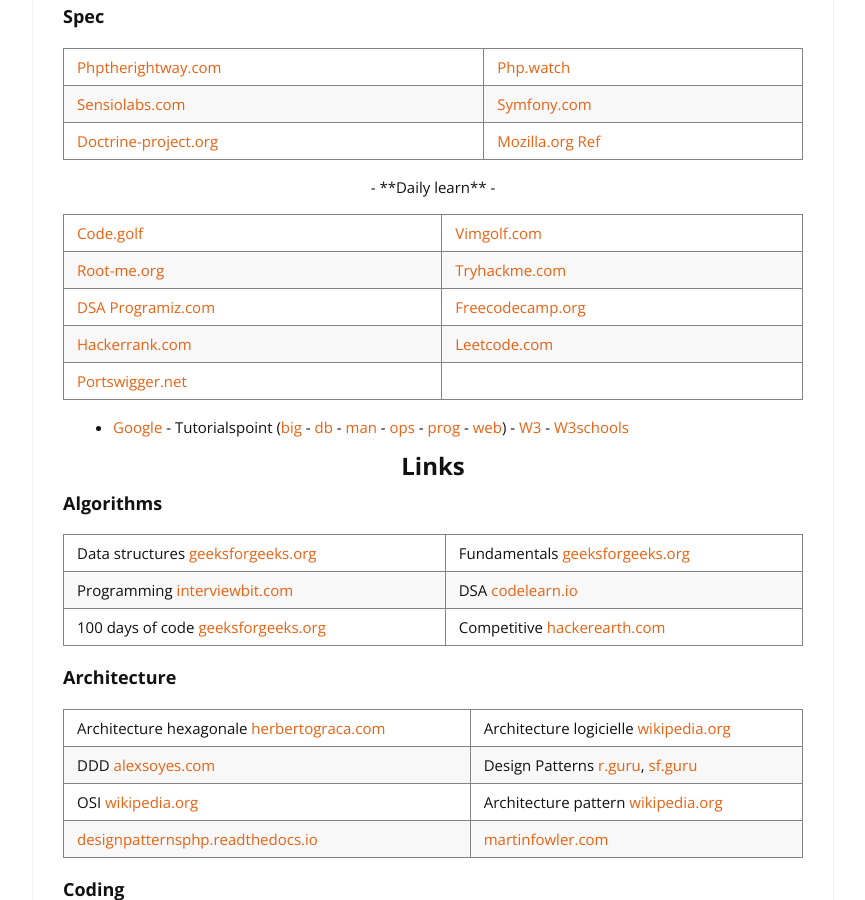
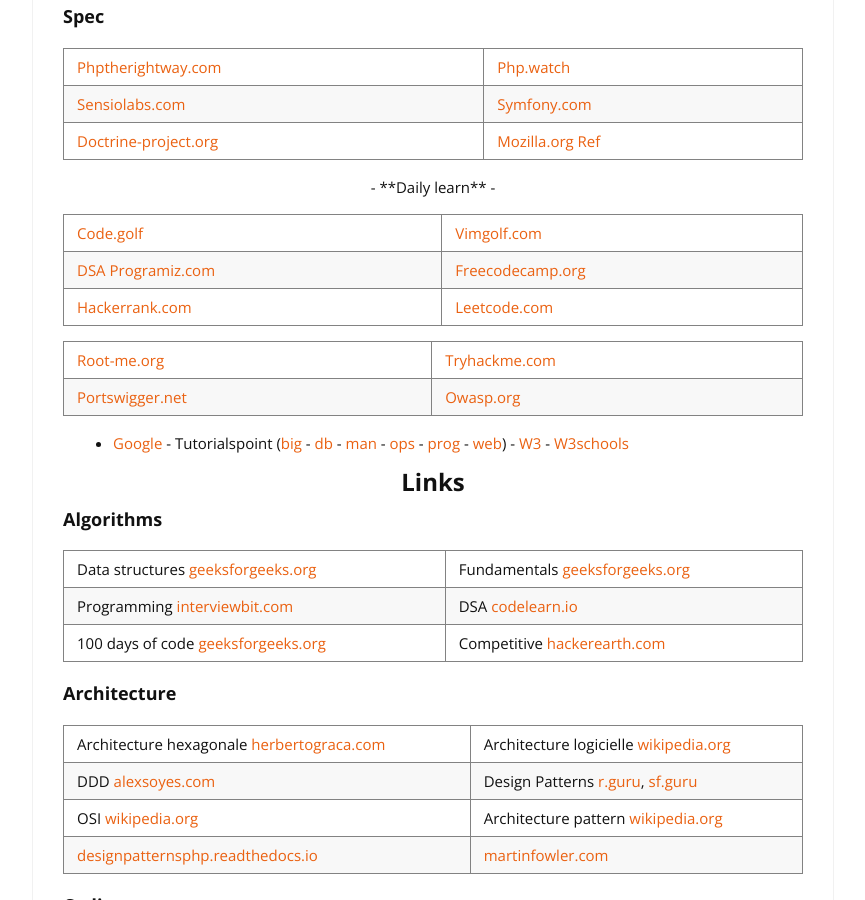
Before and after one commit to cylmat/cylmat.github.io, a Jekyll site: the page built from _pages/USEFUL.md, in a window 1280 px wide and 900 px high, scrolled down 557 px. Shown: the whole window, without its empty margins (207-1072 px from the left). Built offline with Jekyll 4.4.1, drawn with Linux system fonts in a browser that asks for light colours; nearby versions of some CDN libraries.

Commit message:
Update USEFUL.md

```diff
--- a/_pages/USEFUL.md
+++ b/_pages/USEFUL.md
@@ -28,10 +28,11 @@
 <center>- **Daily learn** -</center>
 
 |[Code.golf](https://code.golf)|[Vimgolf.com](https://www.vimgolf.com)|
-|[Root-me.org](https://www.root-me.org)|[Tryhackme.com](https://tryhackme.com)|
 |[DSA Programiz.com](https://www.programiz.com/dsa)|[Freecodecamp.org](https://www.freecodecamp.org/learn)|
 |[Hackerrank.com](https://www.hackerrank.com)|[Leetcode.com](https://leetcode.com/explore)|
-|[Portswigger.net](https://portswigger.net/web-security)||
+
+|[Root-me.org](https://www.root-me.org)|[Tryhackme.com](https://tryhackme.com)|
+|[Portswigger.net](https://portswigger.net/web-security)|[Owasp.org](https://owasp.org/www-project-top-ten)|
 
 - [Google](https://developers.google.com/learn) - Tutorialspoint ([big](https://www.tutorialspoint.com/big_data_tutorials.htm) - [db](https://www.tutorialspoint.com/database_tutorials.htm) - [man](https://www.tutorialspoint.com/management_tutorials.htm) - [ops](https://www.tutorialspoint.com/devops_tutorials.htm) - [prog](https://www.tutorialspoint.com/computer_programming_tutorials.htm) - [web](https://www.tutorialspoint.com/web_development_tutorials.htm)) - [W3](https://www.w3.org) - [W3schools](https://www.w3schools.com)
 
```
